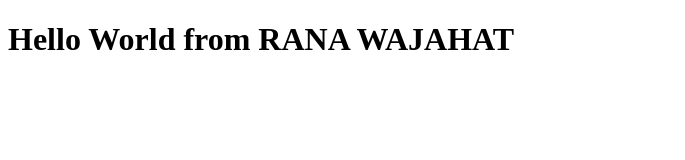
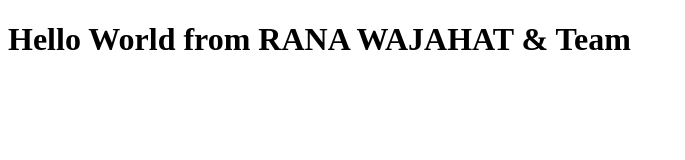
Before and after one commit to thewajahat11/Bootcamp_2020, a plain HTML site: page index.html in a window 1280 px wide. Shown: the whole page, without its empty margins (0-685 px from the left). Drawn offline with Linux system fonts and the light colour scheme.

Commit message:
Update index.html

```diff
--- a/index.html
+++ b/index.html
@@ -3,10 +3,10 @@
 <head>
     <meta charset="UTF-8">
     <meta name="viewport" content="width=device-width, initial-scale=1.0">
-    <title>Hello World</title>
+    <title>Greetings</title>
 </head>
 <body>
-    <h1>Hello World from RANA WAJAHAT</h1>
+    <h1>Hello World from RANA WAJAHAT & Team</h1>
 
 </body>
 </html>
```
